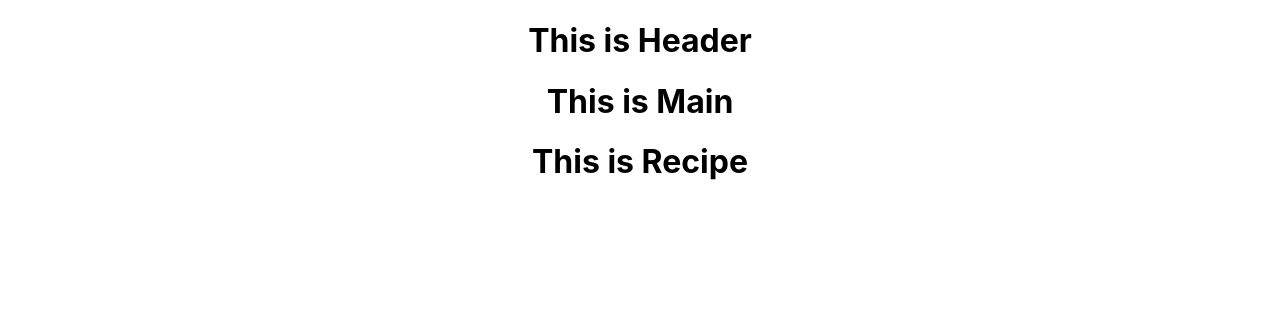
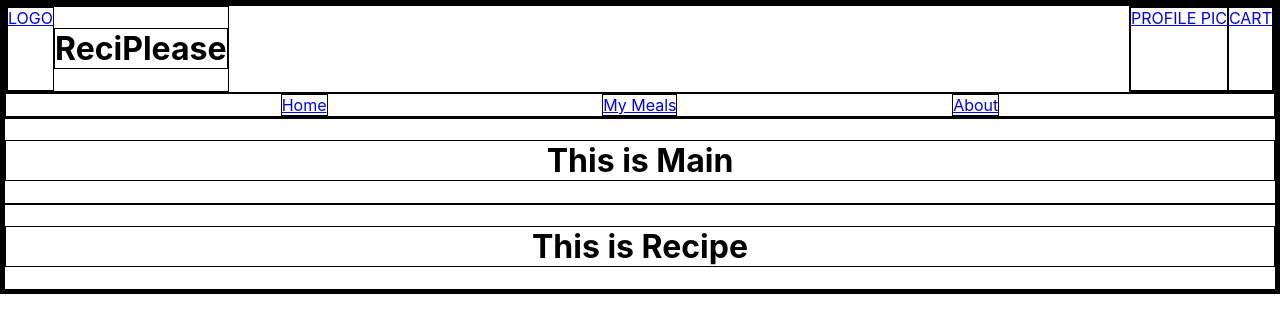
Before and after one commit to radiscipio/brads-recipes, a React (Create React App) app in the folder brads-recipes/: page / in a window 1280 px wide. Shown: the top 332 px of the page. Built offline with nearby package versions, Linux system fonts and the light colour scheme.

Commit message:
header skeleton layout complete

```diff
--- a/brads-recipes/src/App.css
+++ b/brads-recipes/src/App.css
@@ -1,6 +1,9 @@
 @import url('https://fonts.googleapis.com/css?family=Lobster&display=swap');
 
 /* font-family: 'Lobster', cursive; */
+* {
+  border: 1px solid black;
+}
 
 .App {
   text-align: center;
@@ -10,7 +13,7 @@
   height: 40vmin;
 }
 
-.App-header {
+/* .App-header {
   background-color: #282c34;
   min-height: 100vh;
   display: flex;
@@ -19,7 +22,7 @@
   justify-content: center;
   font-size: calc(10px + 2vmin);
   color: white;
-}
+} */
 
 .App-link {
   color: #09d3ac;
--- a/brads-recipes/src/components/Header/Header.js
+++ b/brads-recipes/src/components/Header/Header.js
@@ -1,9 +1,26 @@
 import React from 'react';
+import './header.css';
 
 function Header() {
   return (
-    <div>
-      <h1>This is Header</h1>
+    <div className="header">
+      <div className="logo">
+        <div className="sublogo">
+          <a href="#">LOGO</a>
+          <h1>ReciPlease</h1>
+        </div>
+
+        <div className="sublogo">
+          <a href="#">PROFILE PIC</a>
+          <a href="#">CART</a>
+        </div>
+
+      </div>
+      <div className="nav">
+        <a href="#">Home</a>
+        <a href="#">My Meals</a>
+        <a href="#">About</a>
+      </div>
     </div>
   )
 }
--- a/brads-recipes/src/components/Header/header.css
+++ b/brads-recipes/src/components/Header/header.css
@@ -0,0 +1,13 @@
+.logo {
+  display: flex;
+  justify-content: space-between;
+}
+
+.sublogo {
+  display: flex;
+}
+
+.nav {
+  display: flex;
+  justify-content: space-evenly;
+}
```
Also changed, not shown: brads-recipes/images/logo.png (added).
